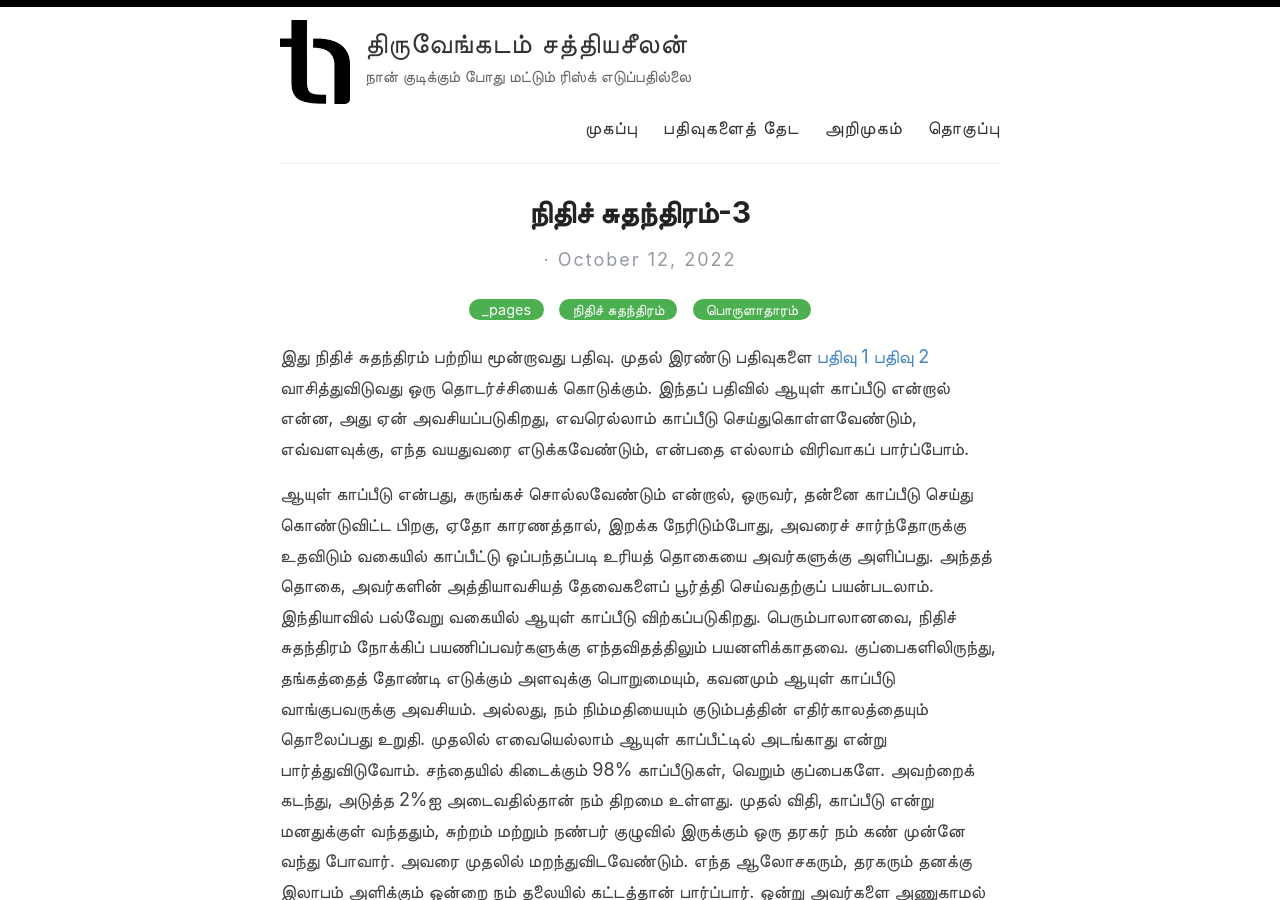
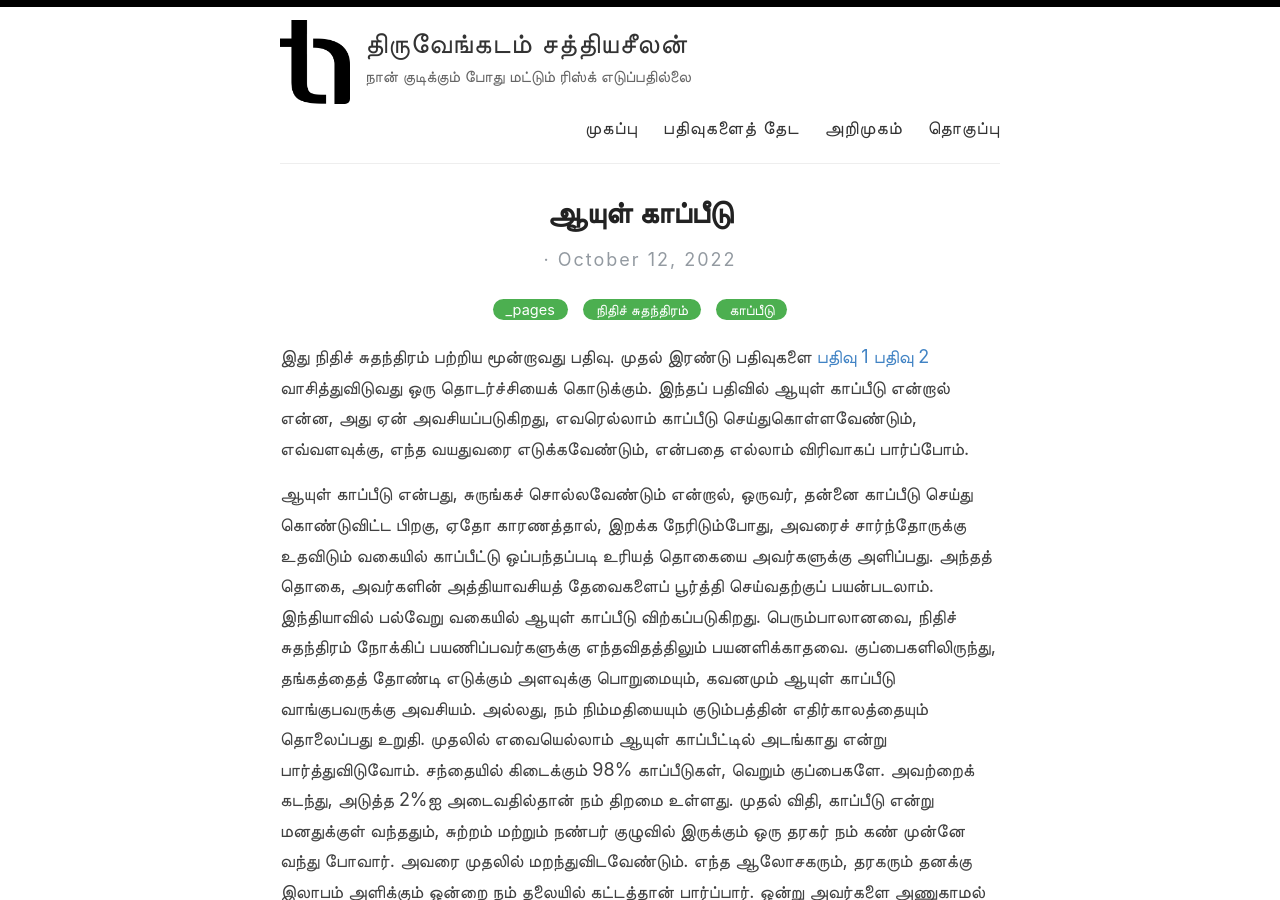
Before and after one commit to sunthiru/thiru.blog, a Jekyll site: the page built from _pages/_posts/2022-10-12-நிதிச்-சுதந்திரம்-3.md, in a window 1280 px wide and 900 px high. Built offline with Jekyll 4.4.1, drawn with Linux system fonts in a browser that asks for light colours.

Commit message:
heading correction

```diff
--- a/_pages/_posts/2022-10-12-நிதிச்-சுதந்திரம்-3.md
+++ b/_pages/_posts/2022-10-12-நிதிச்-சுதந்திரம்-3.md
@@ -1,7 +1,7 @@
 ---
 layout: post
-title: நிதிச் சுதந்திரம்-3
-categories: [நிதிச் சுதந்திரம், பொருளாதாரம்]
+title: ஆயுள் காப்பீடு
+categories: [நிதிச் சுதந்திரம், காப்பீடு]
 ---
 
 இது நிதிச் சுதந்திரம் பற்றிய மூன்றாவது பதிவு. முதல் இரண்டு பதிவுகளை [பதிவு 1](/நிதிச-சுதந-திரம-1) [பதிவு 2](/நிதிச-சுதந-திரம-2) வாசித்துவிடுவது ஒரு தொடர்ச்சியைக் கொடுக்கும். இந்தப் பதிவில் ஆயுள் காப்பீடு என்றால் என்ன, அது ஏன் அவசியப்படுகிறது, எவரெல்லாம் காப்பீடு செய்துகொள்ளவேண்டும், எவ்வளவுக்கு, எந்த வயதுவரை எடுக்கவேண்டும், என்பதை எல்லாம் விரிவாகப் பார்ப்போம்.
```
